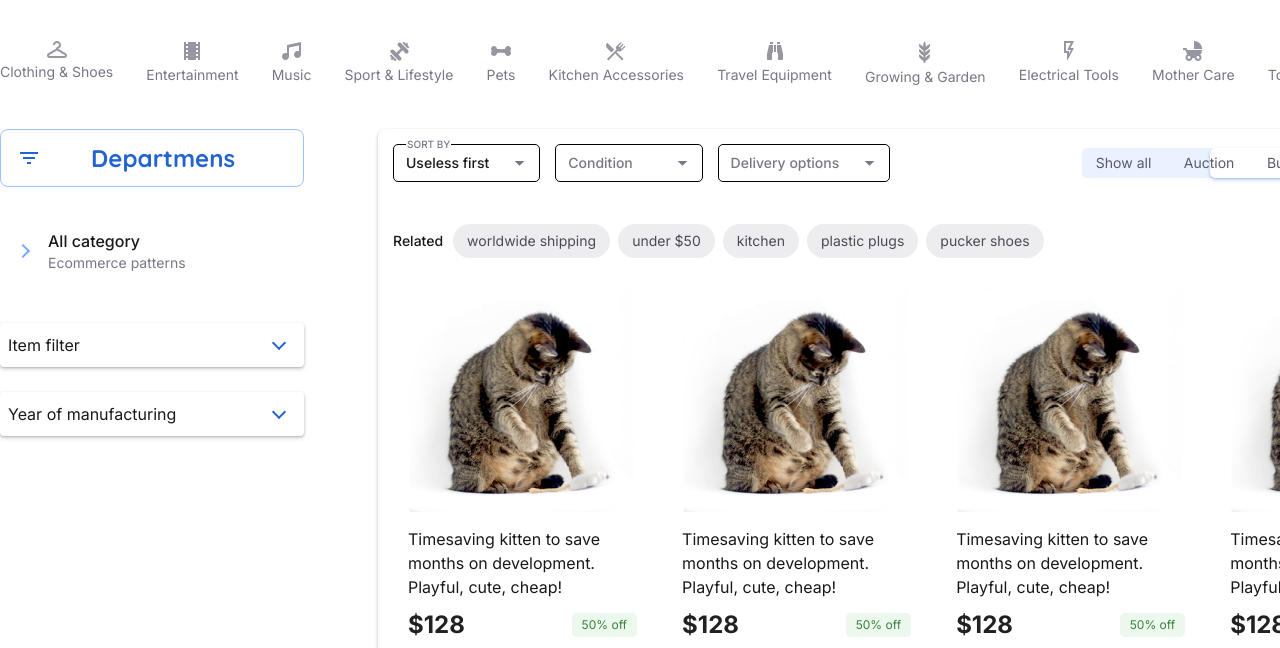
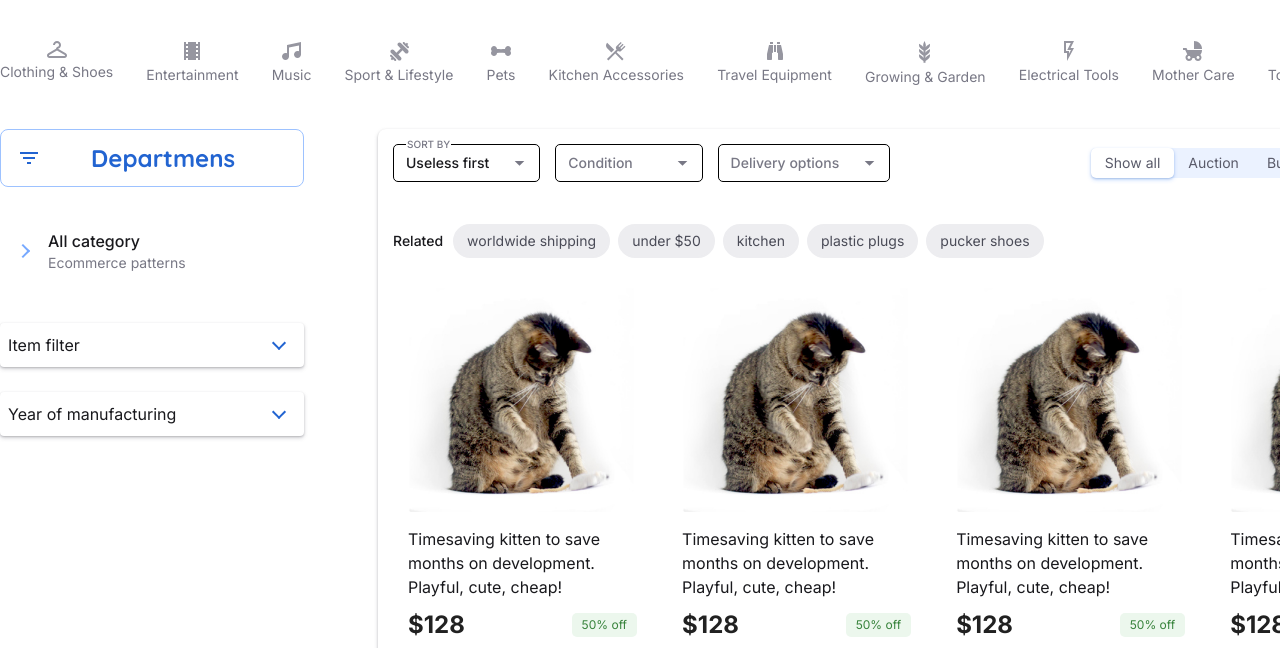
Before and after one commit to deezyto/internet-shop, a website: page src/index.html in a window 1280 px wide. Both pictures are taken after a click on the button "Show all". Shown: the part 121-769 px from the top of the page. Drawn offline with nearby package versions, Linux system fonts and the light colour scheme; files that its build step writes are made by us from their sources; files whose address does not match are found by name.

Commit message:
function triggerStyleView done

```diff
--- a/src/js/main.js
+++ b/src/js/main.js
@@ -118,8 +118,8 @@ window.addEventListener('DOMContentLoaded', () => {
     })
   }
 
-  function setActive(selector, index) {
-    document.querySelectorAll(selector)[index].classList.add('active');
+  function setActive(selector, index, classActive) {
+    document.querySelectorAll(selector)[index].classList.add(classActive);
   }
 
   function checkLocalStorage(param) {
@@ -135,24 +135,39 @@ window.addEventListener('DOMContentLoaded', () => {
     return localStorage.getItem(key);
   }
 
-
-  function triggerStyleView(selector) {
+  function triggerStyleView(selector, property) {
+    const button = document.querySelectorAll(selector);
     document.querySelectorAll(selector).forEach((item, index) => {
       item.addEventListener('click', (e) => {
         removeActive(selector);
         //item.classList.add('active');
 
         if (!index) {
-          document.querySelector('.content .items').classList.add('width-column');
-          item.parentNode.classList.add('active');
-          setLocalStorage('item-width', 'width-column');
+          if (selector === '.style-view button') {
+            document.querySelector('.content .items').classList.add('width-column');
+            setLocalStorage('item-width', 'width-column');
+          }
+          item.parentNode.classList.add('current-button');
         } else {
-          document.querySelector('.content .items').classList.remove('width-column');
-          item.parentNode.classList.remove('active');
-          localStorage.removeItem('item-width');
+          if (selector === '.style-view button') {
+            document.querySelector('.content .items').classList.remove('width-column');
+            localStorage.removeItem('item-width');
+          }
+          item.parentNode.classList.remove('current-button');
         }
-        //document.documentElement.style.setProperty('--item-width', 'var(--item-width-column)');
-
+        let elem = 0;
+        for (let i = 0; i < index; i++) {
+          const style = Math.floor(window.getComputedStyle(button[i]).width.replace(/[^0-9.]/g, ''));
+          console.log(style)
+          elem += style;
+        }
+        const currentButton = window.getComputedStyle(button[index]).width;
+        if (index) {
+          document.documentElement.style.setProperty(property.replace(/width/, 'transform'), `${elem}px`);
+          document.documentElement.style.setProperty(property, currentButton);
+        } else {
+          document.documentElement.style.setProperty(property, currentButton);
+        }
 
       });
     });
@@ -165,8 +180,11 @@ window.addEventListener('DOMContentLoaded', () => {
   hideMenuLink('.sidebar-filter-options', false);
   triggersFilter('.sidebar-filter');
   triggersFilter('.sidebar-filter-options');
-  setActive('.style-view button', 1);
-  triggerStyleView('.style-view button');
+  setActive('.style-view button', 1, 'current-button');
+  triggerStyleView('.style-view button', '--button-style-width');
+
+  setActive('.show button', 1, 'current-button');
+  triggerStyleView('.show button', '--button-show-style-width');
 
   if (checkLocalStorage('item-width')) {
     document.querySelectorAll('.style-view button')[0].click();
--- a/src/scss/_variables.scss
+++ b/src/scss/_variables.scss
@@ -7,4 +7,10 @@ $color-blue: #2264D1;
     --item-border-none: none;
     --item-border-set: 1px solid #ccc;
     --item-border: var(--item-border-none);
+    --button-width: 50%;
+    --button-transform: 100%;
+    --button-style-transform: 0px;
+    --button-show-style-transform: 83px;
+    --button-style-width: 50%;
+    --button-show-style-width: 33.3%;
 }
--- a/src/scss/section/home/commercial/_content.scss
+++ b/src/scss/section/home/commercial/_content.scss
@@ -126,14 +126,15 @@
         column-gap: 24px;
     }
     .show, .style-view {
-        display: inline-block;
+        display: grid;
+        grid-template-columns: auto auto auto;
         background: rgb(235, 242, 255);
         border-radius: 5px;
         z-index: 10;
         position: relative;
         &:before {
             content: '';
-            width: 50%;
+            width: var(--button-style-width);
             height: 100%;
             position: absolute;
             font-weight: 500;
@@ -143,9 +144,9 @@
             z-index: -1;
             border-radius: 5px;
             transition: 0.2s all;
-            transform: translateX(100%);
+            transform: translateX(var(--button-style-transform));
         }
-        &.active {
+        &.current-button {
             &:before {
                 transform: translateX(0);
             }
@@ -160,6 +161,12 @@
             line-height: 143%;
             color: #5A5B6A;
             cursor: pointer;
+        }
+    }
+    .show {
+        &:before {
+            width: var(--button-show-style-width);
+            transform: translateX(var(--button-show-style-transform));
         }
     }
     .style-view {
```
